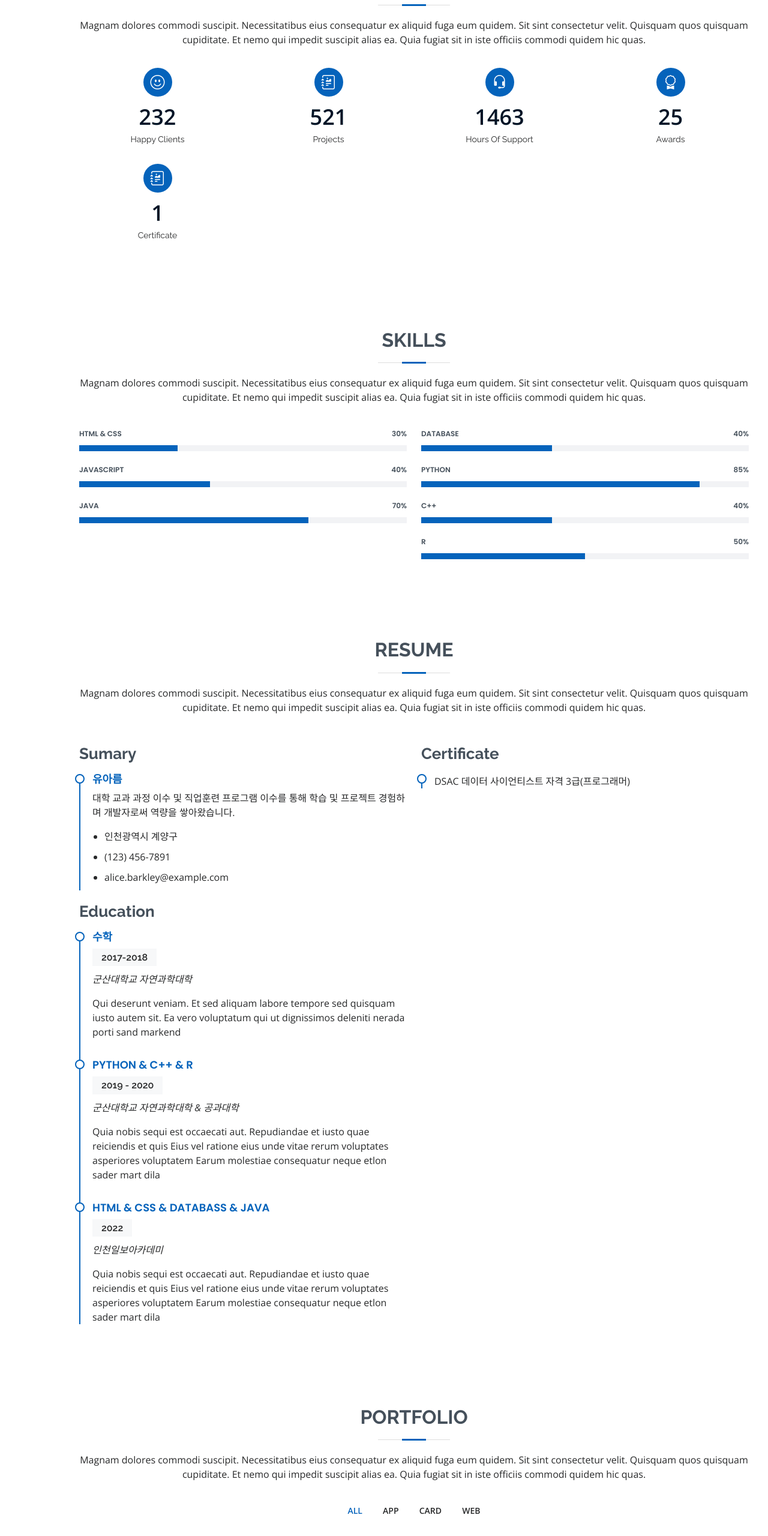
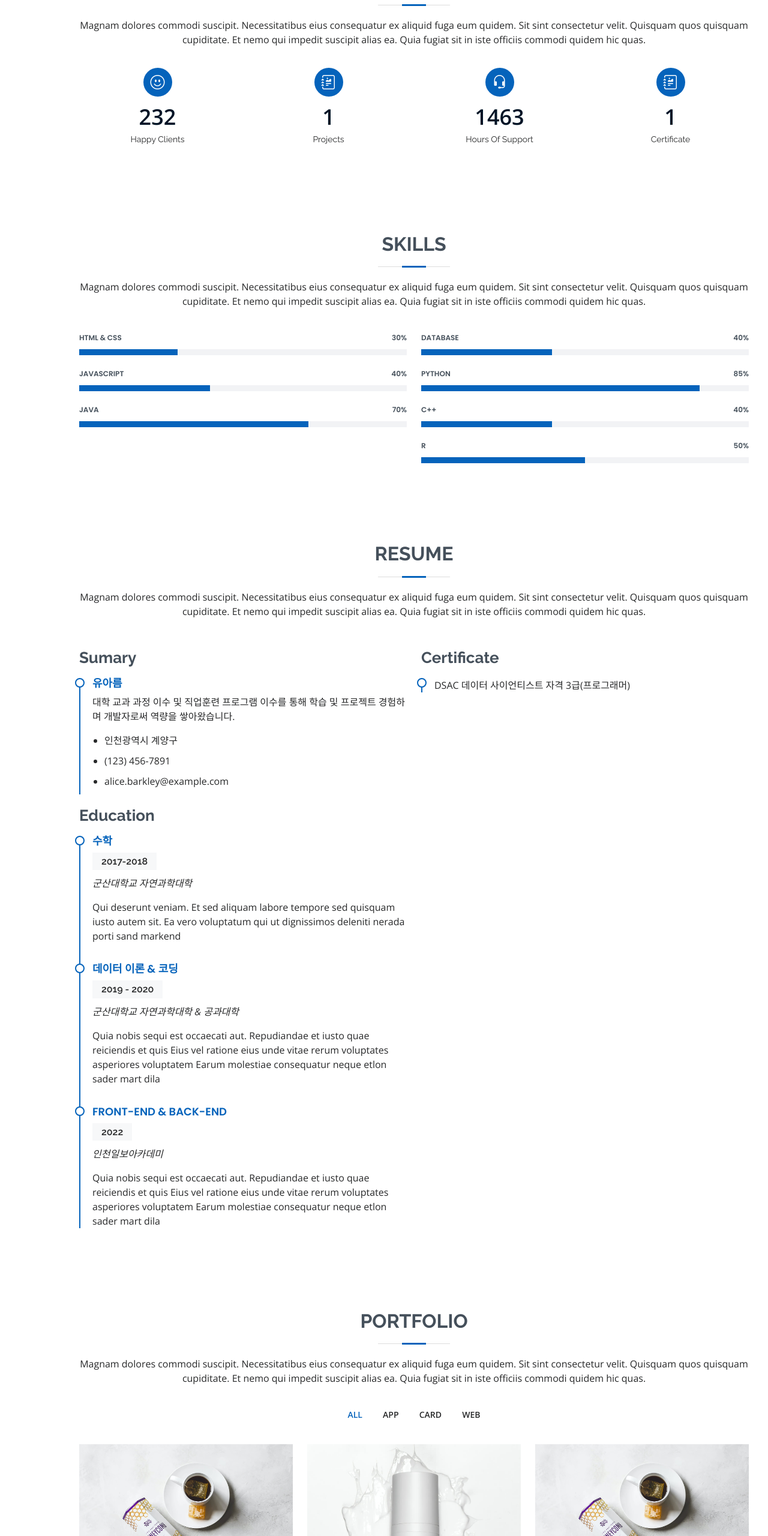
Before and after one commit to yuareum/yuareum.github.io, a plain HTML site: page index.html in a window 1280 px wide. Shown: the part 1560-4120 px from the top of the page at 60% size. Drawn offline with nearby package versions, Linux system fonts and the light colour scheme.

Commit message:
portfolio update

```diff
--- a/index.html
+++ b/index.html
@@ -141,7 +141,7 @@
           <div class="col-lg-3 col-md-6 mt-5 mt-md-0">
             <div class="count-box">
               <i class="bi bi-journal-richtext"></i>
-              <span data-purecounter-start="0" data-purecounter-end="521" data-purecounter-duration="1" class="purecounter"></span>
+              <span data-purecounter-start="0" data-purecounter-end="1" data-purecounter-duration="1" class="purecounter"></span>
               <p>Projects</p>
             </div>
           </div>
@@ -151,14 +151,6 @@
               <i class="bi bi-headset"></i>
               <span data-purecounter-start="0" data-purecounter-end="1463" data-purecounter-duration="1" class="purecounter"></span>
               <p>Hours Of Support</p>
-            </div>
-          </div>
-
-          <div class="col-lg-3 col-md-6 mt-5 mt-lg-0">
-            <div class="count-box">
-              <i class="bi bi-award"></i>
-              <span data-purecounter-start="0" data-purecounter-end="25" data-purecounter-duration="1" class="purecounter"></span>
-              <p>Awards</p>
             </div>
           </div>
 
@@ -277,14 +269,14 @@
               <p>Qui deserunt veniam. Et sed aliquam labore tempore sed quisquam iusto autem sit. Ea vero voluptatum qui ut dignissimos deleniti nerada porti sand markend</p>
             </div>
             <div class="resume-item">
-              <h4>Python & C++ & R</h4>
+              <h4>데이터 이론 & 코딩</h4>
               <h5>2019 - 2020</h5>
               <p><em>군산대학교 자연과학대학 & 공과대학</em></p>
               <p>Quia nobis sequi est occaecati aut. Repudiandae et iusto quae reiciendis et quis Eius vel ratione eius unde vitae rerum voluptates asperiores voluptatem Earum molestiae consequatur neque etlon sader mart dila</p>
             </div>
 
             <div class="resume-item">
-              <h4>HTML & CSS & DataBass & Java</h4>
+              <h4>front-end & back-end</h4>
               <h5>2022 </h5>
               <p><em>인천일보아카데미</em></p>
               <p>Quia nobis sequi est occaecati aut. Repudiandae et iusto quae reiciendis et quis Eius vel ratione eius unde vitae rerum voluptates asperiores voluptatem Earum molestiae consequatur neque etlon sader mart dila</p>
@@ -323,6 +315,20 @@
         </div>
 
         <div class="row portfolio-container" data-aos="fade-up" data-aos-delay="200">
+
+          <div class="col-lg-4 col-md-6 portfolio-item filter-web">
+            <div class="portfolio-wrap">
+              <img src="assets/img/portfolio/portfolio-2.jpg" class="img-fluid" alt="">
+              <div class="portfolio-info">
+                <h4>Web 3</h4>
+                <p>Web</p>
+                <div class="portfolio-links">
+                  <a href="assets/img/portfolio/portfolio-2.jpg" data-gallery="portfolioGallery" class="portfolio-lightbox" title="Web 3"><i class="bx bx-plus"></i></a>
+                  <a href="https://github.com/yuareum/JavaProject.git" class="portfolio-details-lightbox" data-glightbox="type: external" title="Portfolio Details"><i class="bx bx-link"></i></a>
+                </div>
+              </div>
+            </div>
+          </div>
 
           <div class="col-lg-4 col-md-6 portfolio-item filter-app">
             <div class="portfolio-wrap">
```
